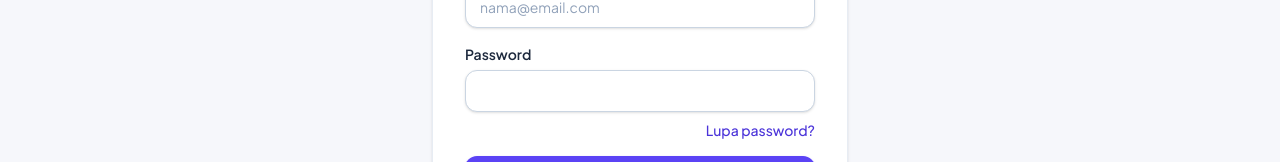
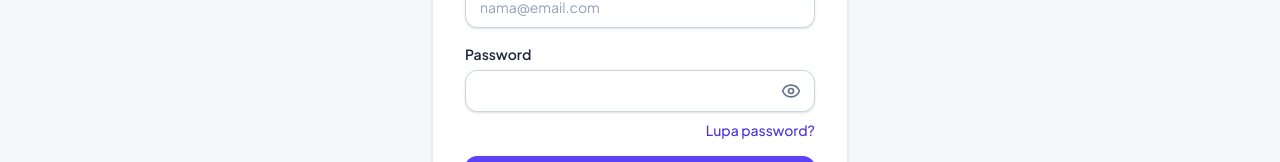
Before and after one commit to xykal/rilisin, a Next.js app: page /masuk in a window 1280 px wide. Shown: the part 378-540 px from the top of the page. Built offline with nearby package versions, Linux system fonts and the light colour scheme; no server answers; the database is empty.

Commit message:
Show/hide password di semua form auth + smoke (331 cek)

```diff
--- a/scripts/smoke-test.mjs
+++ b/scripts/smoke-test.mjs
@@ -1118,6 +1118,7 @@ async function register(s, username, password, extra = {}) {
 
   // Lupa password
   ok((await guest.html("/masuk")).text.includes('href="/lupa-password"'), "Masuk: ada link Lupa password");
+  ok((await guest.html("/masuk")).text.includes("Tampilkan password"), "Masuk: ada tombol intip password");
   const askReset = async (email) => {
     const s = new Session();
     const page = await s.html("/lupa-password");
--- a/src/components/auth-forms.tsx
+++ b/src/components/auth-forms.tsx
@@ -4,6 +4,7 @@ import Link from "next/link";
 import { useActionState } from "react";
 import { loginAction, registerAction } from "@/app/actions/auth";
 import { SubmitButton } from "./submit-button";
+import { PasswordInput } from "./password-input";
 import { TurnstileWidget } from "./turnstile-widget";
 import { Alert, Field, inputStyles } from "./ui";
 
@@ -88,7 +89,7 @@ export function LoginForm({ next, turnstile = null, challenge = false, google =
         />
       </Field>
       <Field label="Password" htmlFor="password">
-        <input id="password" name="password" type="password" autoComplete="current-password" required className={inputStyles} />
+        <PasswordInput id="password" name="password" autoComplete="current-password" />
       </Field>
       <p className="-mt-2 text-right text-sm">
         <Link href="/lupa-password" className="font-medium text-brand-700 hover:underline">
@@ -151,7 +152,7 @@ export function RegisterForm({ next, formToken, turnstile = null, google = false
         <input id="email" name="email" type="email" required autoComplete="email" defaultValue={state?.values?.email} className={inputStyles} placeholder="nama@email.com" />
       </Field>
       <Field label="Password" htmlFor="password" error={fe.password} hint="Minimal 10 karakter, jangan pakai password yang sama dengan akun lain">
-        <input id="password" name="password" type="password" required minLength={10} maxLength={200} autoComplete="new-password" className={inputStyles} />
+        <PasswordInput id="password" name="password" autoComplete="new-password" minLength={10} maxLength={200} />
       </Field>
       {turnstile && <TurnstileWidget siteKey={turnstile.siteKey} action="daftar" resetKey={state} />}
       <SubmitButton className="w-full !py-3" pendingText="Membuat akun…">
--- /dev/null
+++ b/src/components/password-input.tsx
@@ -0,0 +1,50 @@
+"use client";
+
+import { Eye, EyeOff } from "lucide-react";
+import { useState } from "react";
+import { cn, inputStyles } from "./ui";
+
+/** Input password dengan tombol intip (mata). */
+export function PasswordInput({
+  id,
+  name,
+  autoComplete = "current-password",
+  required = true,
+  minLength,
+  maxLength,
+  className,
+}: {
+  id: string;
+  name: string;
+  autoComplete?: string;
+  required?: boolean;
+  minLength?: number;
+  maxLength?: number;
+  className?: string;
+}) {
+  const [show, setShow] = useState(false);
+  return (
+    <span className="relative block">
+      <input
+        id={id}
+        name={name}
+        type={show ? "text" : "password"}
+        autoComplete={autoComplete}
+        required={required}
+        minLength={minLength}
+        maxLength={maxLength}
+        className={cn(inputStyles, "pr-12", className)}
+      />
+      <button
+        type="button"
+        onClick={() => setShow((s) => !s)}
+        aria-label={show ? "Sembunyikan password" : "Tampilkan password"}
+        aria-pressed={show}
+        tabIndex={-1}
+        className="absolute right-1 top-1/2 flex h-10 w-10 -translate-y-1/2 items-center justify-center rounded-lg text-slate-500 hover:bg-slate-100 hover:text-ink"
+      >
+        {show ? <EyeOff className="h-5 w-5" /> : <Eye className="h-5 w-5" />}
+      </button>
+    </span>
+  );
+}
--- a/src/components/password-reset-forms.tsx
+++ b/src/components/password-reset-forms.tsx
@@ -5,6 +5,7 @@ import { useActionState } from "react";
 import { requestResetAction, resetPasswordAction } from "@/app/actions/password-reset";
 import { Honeypot } from "./auth-forms";
 import { SubmitButton } from "./submit-button";
+import { PasswordInput } from "./password-input";
 import { TurnstileWidget } from "./turnstile-widget";
 import { Alert, Field, inputStyles } from "./ui";
 
@@ -55,10 +56,10 @@ export function ResetPasswordForm({ username }: { username: string }) {
       <input type="text" name="username" autoComplete="username" value={username} readOnly hidden />
       {state?.error && <Alert tone="danger">{state.error}</Alert>}
       <Field label="Password baru" htmlFor="password" error={fe.password} hint="Minimal 10 karakter, bukan password umum, tidak mengandung username/email.">
-        <input id="password" name="password" type="password" autoComplete="new-password" required minLength={10} maxLength={200} className={inputStyles} />
+        <PasswordInput id="password" name="password" autoComplete="new-password" minLength={10} maxLength={200} />
       </Field>
       <Field label="Ulangi password baru" htmlFor="confirm" error={fe.confirm}>
-        <input id="confirm" name="confirm" type="password" autoComplete="new-password" required minLength={10} maxLength={200} className={inputStyles} />
+        <PasswordInput id="confirm" name="confirm" autoComplete="new-password" minLength={10} maxLength={200} />
       </Field>
       <SubmitButton className="w-full !py-3" pendingText="Menyimpan…">
         Simpan password baru
--- a/src/components/payment-forms.tsx
+++ b/src/components/payment-forms.tsx
@@ -13,6 +13,7 @@ import {
 } from "@/app/actions/payments";
 import { estimateFee, methodAllowed, PAYMENT_METHODS, PAYOUT_PROVIDERS, PRICE_LIMITS } from "@/lib/payments/methods";
 import { SubmitButton } from "./submit-button";
+import { PasswordInput } from "./password-input";
 import { Alert, cn, Field, inputStyles } from "./ui";
 
 const rp = (n: number) => `Rp${Math.max(0, Math.round(n)).toLocaleString("id-ID")}`;
@@ -263,7 +264,7 @@ export function PayoutAccountForm({
       </Field>
       <div className="grid grid-cols-1 gap-4 sm:grid-cols-2">
         <Field label="Password akun" htmlFor="pa-password" error={fe.password} hint="Konfirmasi karena ini menyangkut uang">
-          <input id="pa-password" name="password" type="password" autoComplete="current-password" required className={inputStyles} />
+          <PasswordInput id="pa-password" name="password" autoComplete="current-password" />
         </Field>
         {mfaEnabled && (
           <Field label="Kode 2FA" htmlFor="pa-code" error={fe.code}>
@@ -302,7 +303,7 @@ export function PayoutRequestForm({ available, min, mfaEnabled }: { available: n
       </Field>
       <div className="grid grid-cols-1 gap-4 sm:grid-cols-2">
         <Field label="Password akun" htmlFor="po-password" error={fe.password}>
-          <input id="po-password" name="password" type="password" autoComplete="current-password" required className={inputStyles} />
+          <PasswordInput id="po-password" name="password" autoComplete="current-password" />
         </Field>
         {mfaEnabled && (
           <Field label="Kode 2FA" htmlFor="po-code" error={fe.code}>
```
Also changed, not shown: src/components/security-forms.tsx (+7 -6 lines).
